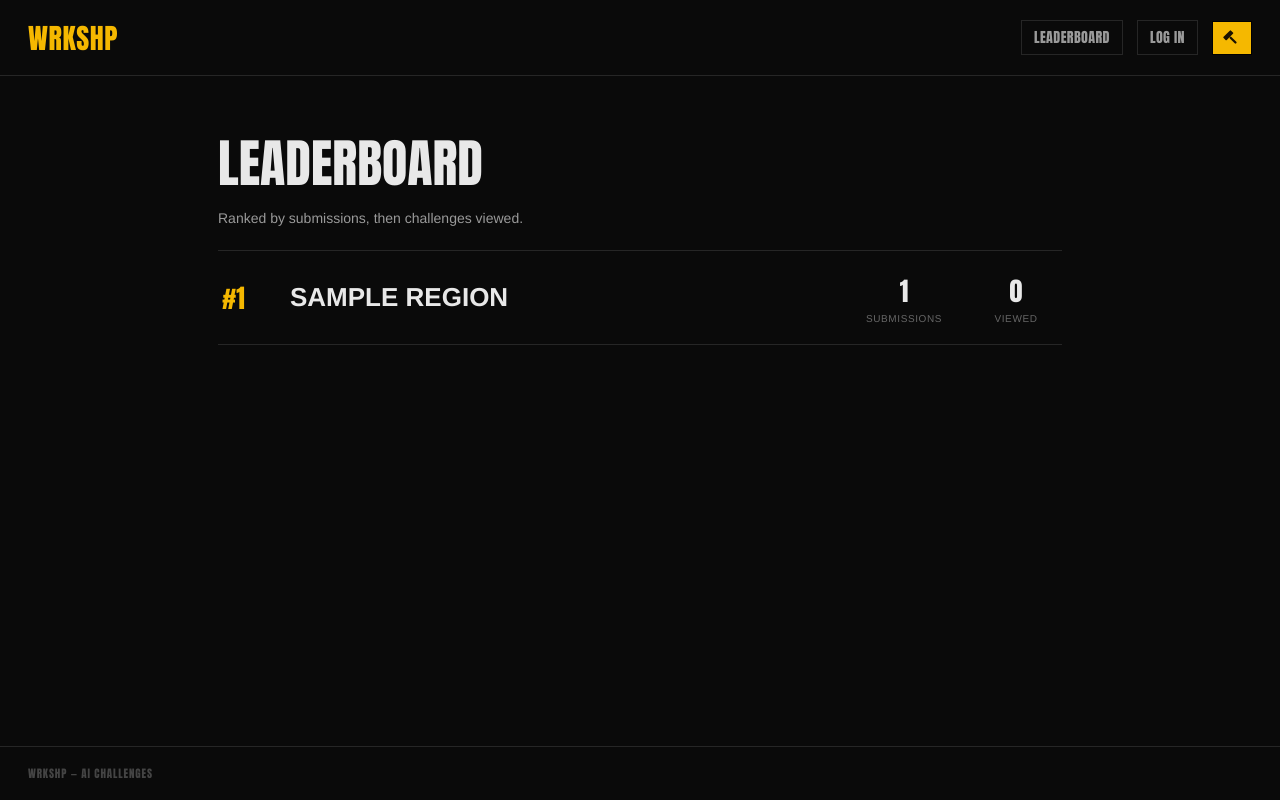
After one commit to mikeyate/wrkshp, a Flask app: page /leaderboard in a window 1280 px wide. The commit adds this page. Run offline with Flask 3, Linux system fonts and the light colour scheme; tables that the repository leaves empty hold one stand-in row (values such as "Sample post"); some web fonts are replaced.

Commit message:
Add public leaderboard for AI Regions
New /leaderboard route, viewable without logging in, ranking regions
by submission count then distinct challenges viewed. Linked from the
nav on every page, including the login gate.

Co-Authored-By: Claude Sonnet 5 <noreply@anthropic.com>

```diff
--- a/app.py
+++ b/app.py
@@ -334,6 +334,37 @@ def submit_challenge(slug):
     return redirect(url_for("challenge_detail", slug=slug))
 
 
+@app.route("/leaderboard")
+def leaderboard():
+    db = get_db()
+
+    regions = db.execute("SELECT id, name FROM regions").fetchall()
+
+    view_counts = db.execute(
+        "SELECT region_user_id, COUNT(DISTINCT path) as cnt FROM page_views "
+        "WHERE path LIKE '/challenges/%' AND region_user_id IS NOT NULL "
+        "GROUP BY region_user_id"
+    ).fetchall()
+    views_by_region = {row["region_user_id"]: row["cnt"] for row in view_counts}
+
+    submission_counts = db.execute(
+        "SELECT region_user_id, COUNT(*) as cnt FROM submissions GROUP BY region_user_id"
+    ).fetchall()
+    submissions_by_region = {row["region_user_id"]: row["cnt"] for row in submission_counts}
+
+    rows = [
+        {
+            "name": r["name"],
+            "views": views_by_region.get(r["id"], 0),
+            "submissions": submissions_by_region.get(r["id"], 0),
+        }
+        for r in regions
+    ]
+    rows.sort(key=lambda x: (-x["submissions"], -x["views"], x["name"].lower()))
+
+    return render_template("leaderboard.html", rows=rows)
+
+
 @app.route("/admin")
 def admin_root():
     if is_admin():
--- a/static/css/style.css
+++ b/static/css/style.css
@@ -178,6 +178,102 @@ main {
   padding: 40px 28px;
   text-transform: uppercase;
   letter-spacing: 0.05em;
+}
+
+/* Leaderboard */
+.lbWrap {
+  max-width: 900px;
+  margin: 0 auto;
+  padding: 48px 28px 80px;
+}
+
+.lbHead {
+  margin-bottom: 24px;
+}
+
+.lbHead h1 {
+  font-family: Impact, Haettenschweiler, "Arial Narrow Bold", sans-serif;
+  font-size: clamp(32px, 6vw, 52px);
+  text-transform: uppercase;
+  color: var(--fg-bright);
+  margin: 0 0 8px;
+}
+
+.lbHead p {
+  font-family: Helvetica, Arial, sans-serif;
+  font-size: 14px;
+  color: var(--fg);
+  margin: 0;
+}
+
+.lbList {
+  list-style: none;
+  margin: 0;
+  padding: 0;
+  border-top: 1px solid var(--line);
+}
+
+.lbRow {
+  display: flex;
+  align-items: center;
+  gap: 24px;
+  padding: 20px 4px;
+  border-bottom: 1px solid var(--line);
+}
+
+.lbRank {
+  font-family: Impact, Haettenschweiler, "Arial Narrow Bold", sans-serif;
+  font-size: 26px;
+  color: #555;
+  width: 44px;
+  flex-shrink: 0;
+}
+
+.lbRow:first-child .lbRank {
+  color: var(--accent);
+}
+
+.lbName {
+  font-family: Helvetica, Arial, sans-serif;
+  font-weight: 700;
+  font-size: clamp(18px, 3vw, 26px);
+  text-transform: uppercase;
+  color: var(--fg-bright);
+  flex: 1;
+}
+
+.lbStats {
+  display: flex;
+  gap: 28px;
+  flex-shrink: 0;
+}
+
+.lbStat {
+  text-align: center;
+  min-width: 84px;
+}
+
+.lbStat strong {
+  display: block;
+  font-family: Impact, Haettenschweiler, "Arial Narrow Bold", sans-serif;
+  font-size: 26px;
+  color: var(--fg-bright);
+}
+
+.lbStatLabel {
+  display: block;
+  font-family: Helvetica, Arial, sans-serif;
+  font-size: 10px;
+  letter-spacing: 0.06em;
+  color: #666;
+  text-transform: uppercase;
+  margin-top: 2px;
+}
+
+@media (max-width: 560px) {
+  .lbRow { flex-wrap: wrap; gap: 12px; }
+  .lbStats { gap: 16px; }
+  .lbStat { min-width: 68px; }
 }
 
 /* Detail page */
--- a/templates/base.html
+++ b/templates/base.html
@@ -24,6 +24,7 @@
     <span></span>
     {% endif %}
     <nav class="topnav">
+      <a href="{{ url_for('leaderboard') }}">LEADERBOARD</a>
       {% if session.get('admin') %}
         <a href="{{ url_for('admin_dashboard') }}">DASHBOARD</a>
         <form method="post" action="{{ url_for('admin_logout') }}" class="navLogout">
--- /dev/null
+++ b/templates/leaderboard.html
@@ -0,0 +1,33 @@
+{% extends "base.html" %}
+{% block title %}Leaderboard — WRKSHP{% endblock %}
+{% block content %}
+<div class="lbWrap">
+  <div class="lbHead">
+    <h1>Leaderboard</h1>
+    <p>Ranked by submissions, then challenges viewed.</p>
+  </div>
+
+  {% if rows %}
+  <ol class="lbList">
+    {% for r in rows %}
+    <li class="lbRow">
+      <span class="lbRank">#{{ loop.index }}</span>
+      <span class="lbName">{{ r.name }}</span>
+      <span class="lbStats">
+        <span class="lbStat">
+          <strong>{{ r.submissions }}</strong>
+          <span class="lbStatLabel">Submissions</span>
+        </span>
+        <span class="lbStat">
+          <strong>{{ r.views }}</strong>
+          <span class="lbStatLabel">Viewed</span>
+        </span>
+      </span>
+    </li>
+    {% endfor %}
+  </ol>
+  {% else %}
+  <p class="empty">NO AI REGIONS HAVE LOGGED IN YET.</p>
+  {% endif %}
+</div>
+{% endblock %}
```
